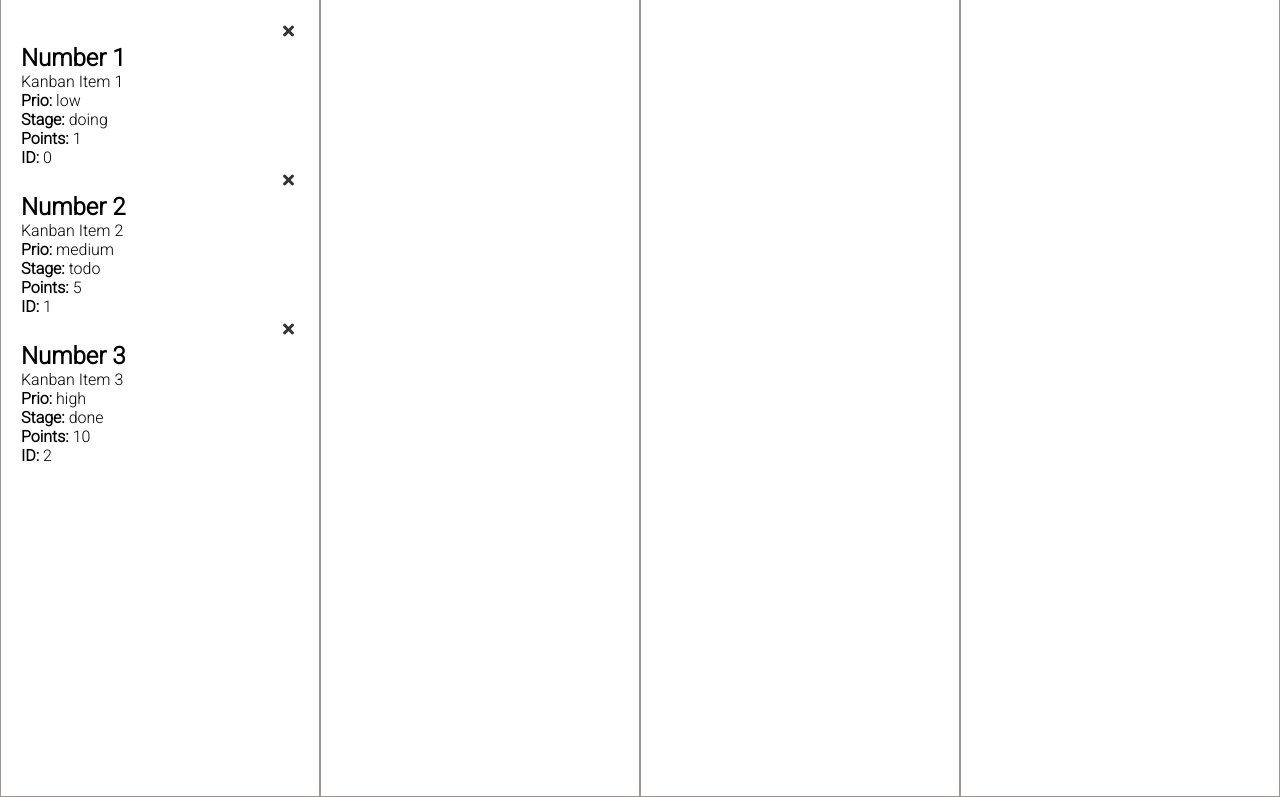
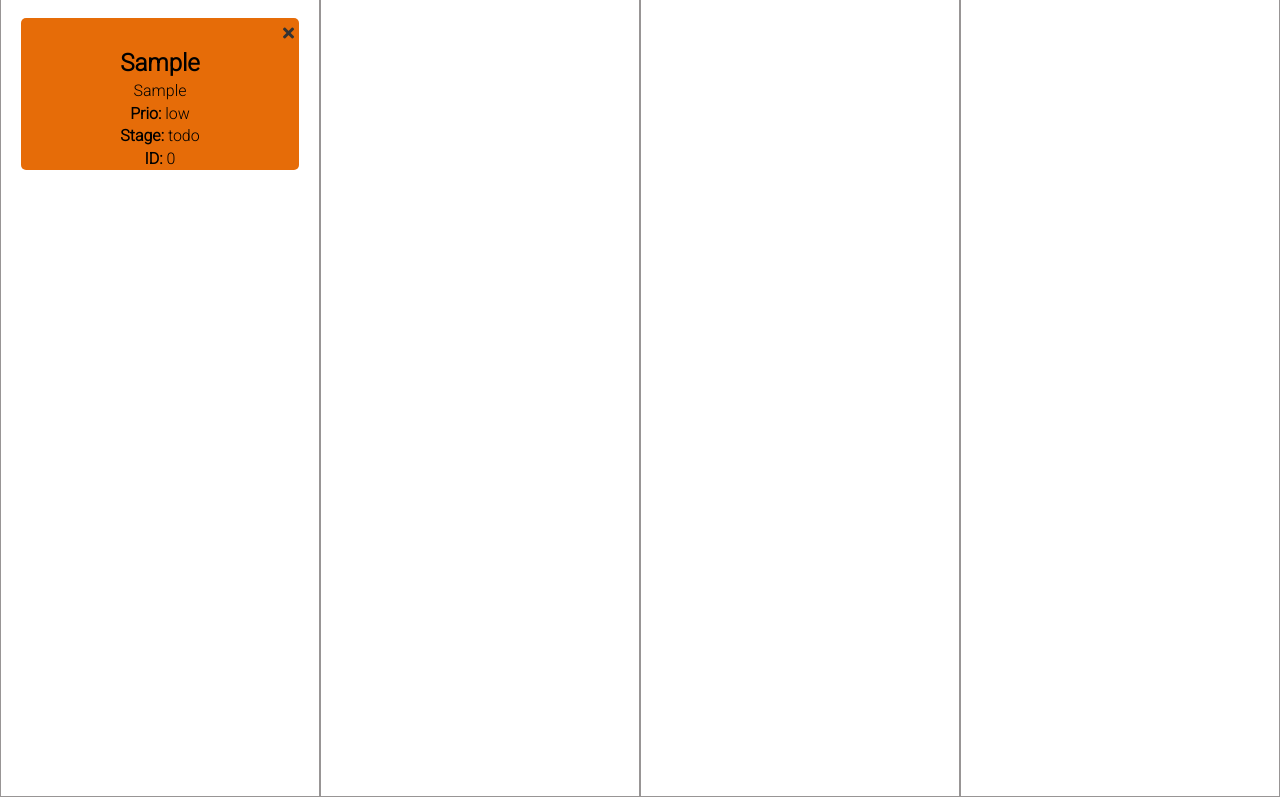
Before and after one commit to Wigglor/my-kanban, a website: page index-module-pattern.html in a window 1280 px wide. Both pictures are taken after typing "Sample", "Sample" into the empty fields and a click on the button "Add Task". Shown: the part 136-933 px from the top of the page. Drawn offline with Linux system fonts and the light colour scheme.

Commit message:
added conditionals based on stage input. task output in output-field based on toggle.

```diff
--- a/app-module-pattern.js
+++ b/app-module-pattern.js
@@ -15,30 +15,30 @@ const TaskCtrl = (function() {
   // Data Structure / State / dummy data
   const data = {
     task: [
-      {
-        title: "Number 1",
-        description: "Kanban Item 1",
-        priority: "low",
-        stage: "doing",
-        points: 1,
-        id: 0
-      },
-      {
-        title: "Number 2",
-        description: "Kanban Item 2",
-        priority: "medium",
-        stage: "todo",
-        points: 5,
-        id: 1
-      },
-      {
-        title: "Number 3",
-        description: "Kanban Item 3",
-        priority: "high",
-        stage: "done",
-        points: 10,
-        id: 2
-      }
+      // {
+      //   title: "Number 1",
+      //   description: "Kanban Item 1",
+      //   priority: "low",
+      //   stage: "doing",
+      //   points: 1,
+      //   id: 0
+      // },
+      // {
+      //   title: "Number 2",
+      //   description: "Kanban Item 2",
+      //   priority: "medium",
+      //   stage: "todo",
+      //   points: 5,
+      //   id: 1
+      // },
+      // {
+      //   title: "Number 3",
+      //   description: "Kanban Item 3",
+      //   priority: "high",
+      //   stage: "done",
+      //   points: 10,
+      //   id: 2
+      // }
     ],
     currentTask: null,
     totalPoints: 0
@@ -78,7 +78,10 @@ const UICtrl = (function() {
     descriptionInput: "#description-input",
     priorityInput: "#priority-input",
     stageInput: "#stage-input",
-    todoOutput: "#todo-output"
+    todoOutput: "#todo-output",
+    doingOutput: "#doing-output",
+    blockedOutput: "#blocked-output",
+    doneOutput: "#done-output"
   };
 
   // Public methods
@@ -88,6 +91,7 @@ const UICtrl = (function() {
 
       tasks.forEach(function(task) {
         html += `
+        <div class="kanban-item-task">
                 <i class="fas fa-times"></i>
                 <h2>${task.title}</h2>
                 <p>${task.description}</p>
@@ -95,6 +99,7 @@ const UICtrl = (function() {
                 <p><b>Stage: </b>${task.stage}</p>
                 <p><b>Points: </b>${task.points}</p>
                 <p><b>ID: </b>${task.id}</p>
+            </div>
                 `;
       });
 
@@ -102,6 +107,30 @@ const UICtrl = (function() {
     },
     getSelectors: function() {
       return UISelectors;
+    },
+    addTaskItem: function(task){
+      console.log(task.stage.value)
+      const div = document.createElement('div');
+      div.className = "kanban-item-task";
+      div.id = `task-${task.id}`;
+      div.innerHTML = `
+      <i class="fas fa-times"></i>
+      <h2>${task.title.value}</h2>
+      <p>${task.description.value}</p>
+      <p><b>Prio: </b>${task.priority.value}</p>
+      <p><b>Stage: </b>${task.stage.value}</p>
+      <p><b>ID: </b>${task.id}</p>
+      `;
+
+      if(task.stage.value === "todo"){
+        document.querySelector(UISelectors.todoOutput).insertAdjacentElement('beforeend', div)
+      } else if(task.stage.value === "doing"){
+        document.querySelector(UISelectors.doingOutput).insertAdjacentElement('beforeend', div)
+      } else if(task.stage.value === "blocked"){
+        document.querySelector(UISelectors.blockedOutput).insertAdjacentElement('beforeend', div)
+      } else if(task.stage.value === "done"){
+        document.querySelector(UISelectors.doneOutput).insertAdjacentElement('beforeend', div)
+      }
     },
     getTaskInput: function() {
       return {
@@ -135,6 +164,8 @@ const App = (function(TaskCtrl, UICtrl) {
 
       if(input.title.value !== "" && input.description.value !== ""){
       const newTask = TaskCtrl.addTask(input.title, input.description, input.priority, input.stage)
+        // console.log(newTask)
+      UICtrl.addTaskItem(newTask)
       }
 
       e.preventDefault();
--- a/style.css
+++ b/style.css
@@ -59,6 +59,9 @@ body {
 
 .kanban-item-task {
   background: rgb(230, 108, 8);
+  display: flex;
+  flex-direction: column;
+  justify-content: space-around;
   /* padding: 30px; */
   flex-basis: 20%;
   /* height: 20px; */
```
